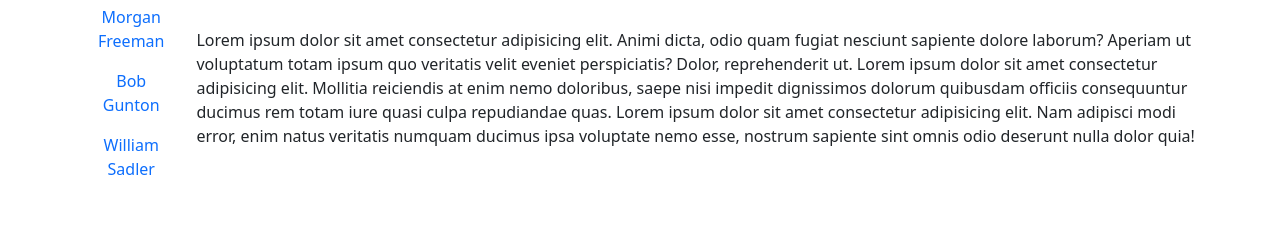
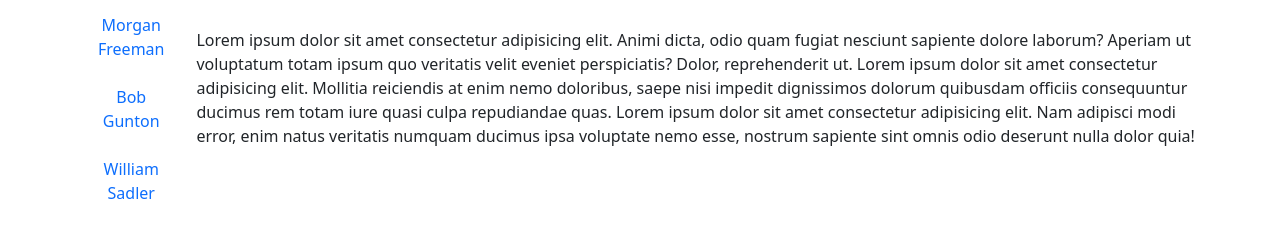
Before and after one commit to DominikB21/FE21-Bootstrap-Day2-Dominik-Danijela, a plain HTML site: page Dominik/Advanced/advanced.html in a window 1280 px wide. Shown: the part 147-384 px from the top of the page. Drawn offline with nearby package versions, Linux system fonts and the light colour scheme.

Commit message:
added margin to vertical pills

```diff
--- a/Dominik/Advanced/advanced.html
+++ b/Dominik/Advanced/advanced.html
@@ -23,10 +23,10 @@
   <div class="container my-4">
     <div class="d-flex align-items-start">
       <div class="nav flex-column nav-pills me-3" id="v-pills-tab" role="tablist" aria-orientation="vertical">
-        <button class="nav-link active" id="v-pills-home-tab" data-bs-toggle="pill" data-bs-target="#v-pills-home" type="button" role="tab" aria-controls="v-pills-home" aria-selected="true"><img src="" alt="">Tim Robbins</button>
-        <button class="nav-link" id="v-pills-profile-tab" data-bs-toggle="pill" data-bs-target="#v-pills-profile" type="button" role="tab" aria-controls="v-pills-profile" aria-selected="false">Morgan Freeman</button>
-        <button class="nav-link" id="v-pills-messages-tab" data-bs-toggle="pill" data-bs-target="#v-pills-messages" type="button" role="tab" aria-controls="v-pills-messages" aria-selected="false">Bob Gunton</button>
-        <button class="nav-link" id="v-pills-settings-tab" data-bs-toggle="pill" data-bs-target="#v-pills-settings" type="button" role="tab" aria-controls="v-pills-settings" aria-selected="false">William Sadler</button>
+        <button class="nav-link active mb-2" id="v-pills-home-tab" data-bs-toggle="pill" data-bs-target="#v-pills-home" type="button" role="tab" aria-controls="v-pills-home" aria-selected="true"><img src="" alt="">Tim Robbins</button>
+        <button class="nav-link mb-2" id="v-pills-profile-tab" data-bs-toggle="pill" data-bs-target="#v-pills-profile" type="button" role="tab" aria-controls="v-pills-profile" aria-selected="false">Morgan Freeman</button>
+        <button class="nav-link mb-2" id="v-pills-messages-tab" data-bs-toggle="pill" data-bs-target="#v-pills-messages" type="button" role="tab" aria-controls="v-pills-messages" aria-selected="false">Bob Gunton</button>
+        <button class="nav-link mb-2" id="v-pills-settings-tab" data-bs-toggle="pill" data-bs-target="#v-pills-settings" type="button" role="tab" aria-controls="v-pills-settings" aria-selected="false">William Sadler</button>
       </div>
       <div class="tab-content" id="v-pills-tabContent">
         <div class="tab-pane fade show active" id="v-pills-home" role="tabpanel" aria-labelledby="v-pills-home-tab" tabindex="0"><span class="h2">Tim Robbins</span><hr><br>
```
